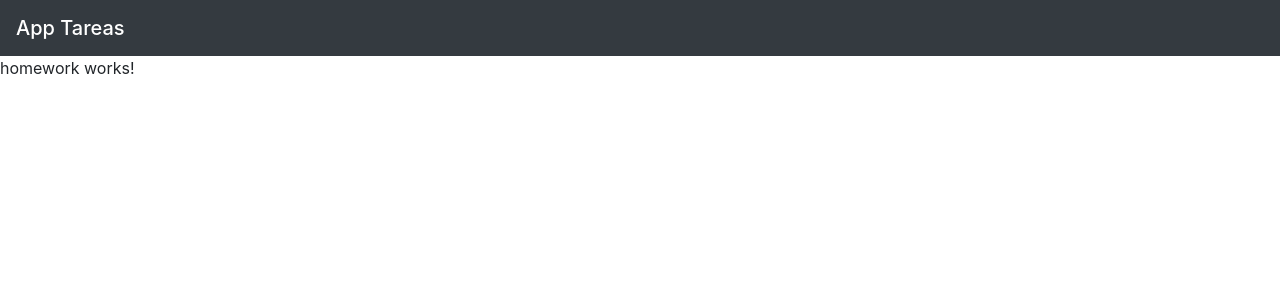
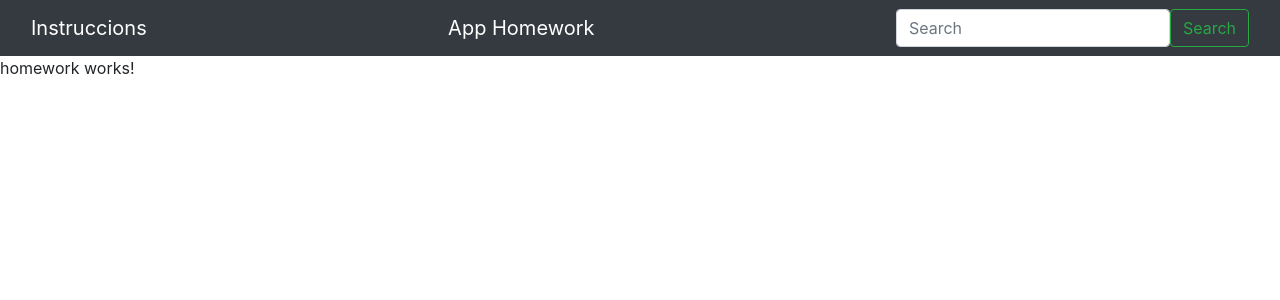
Before and after one commit to BrittoDavid/AppHomework-Angular, an Angular app: page / in a window 1280 px wide. Shown: the top 300 px of the page. Built offline with nearby package versions, Linux system fonts and the light colour scheme.

Commit message:
Finished the navbar style

```diff
--- a/src/app/components/navbar/navbar.component.html
+++ b/src/app/components/navbar/navbar.component.html
@@ -1,3 +1,10 @@
 <nav class="navbar navbar-dark bg-dark">
-    <span class="navbar-brand mb-0 h1">App Tareas</span>
+  <div class="container-fluid">
+    <a class="navbar-brand">Instruccions</a>
+    <a class="navbar-brand">App Homework</a>
+    <form class="d-flex">
+      <input class="form-control me-2" type="search" placeholder="Search" aria-label="Search">
+      <button class="btn btn-outline-success" type="submit">Search</button>
+    </form>
+  </div>
   </nav>
```
